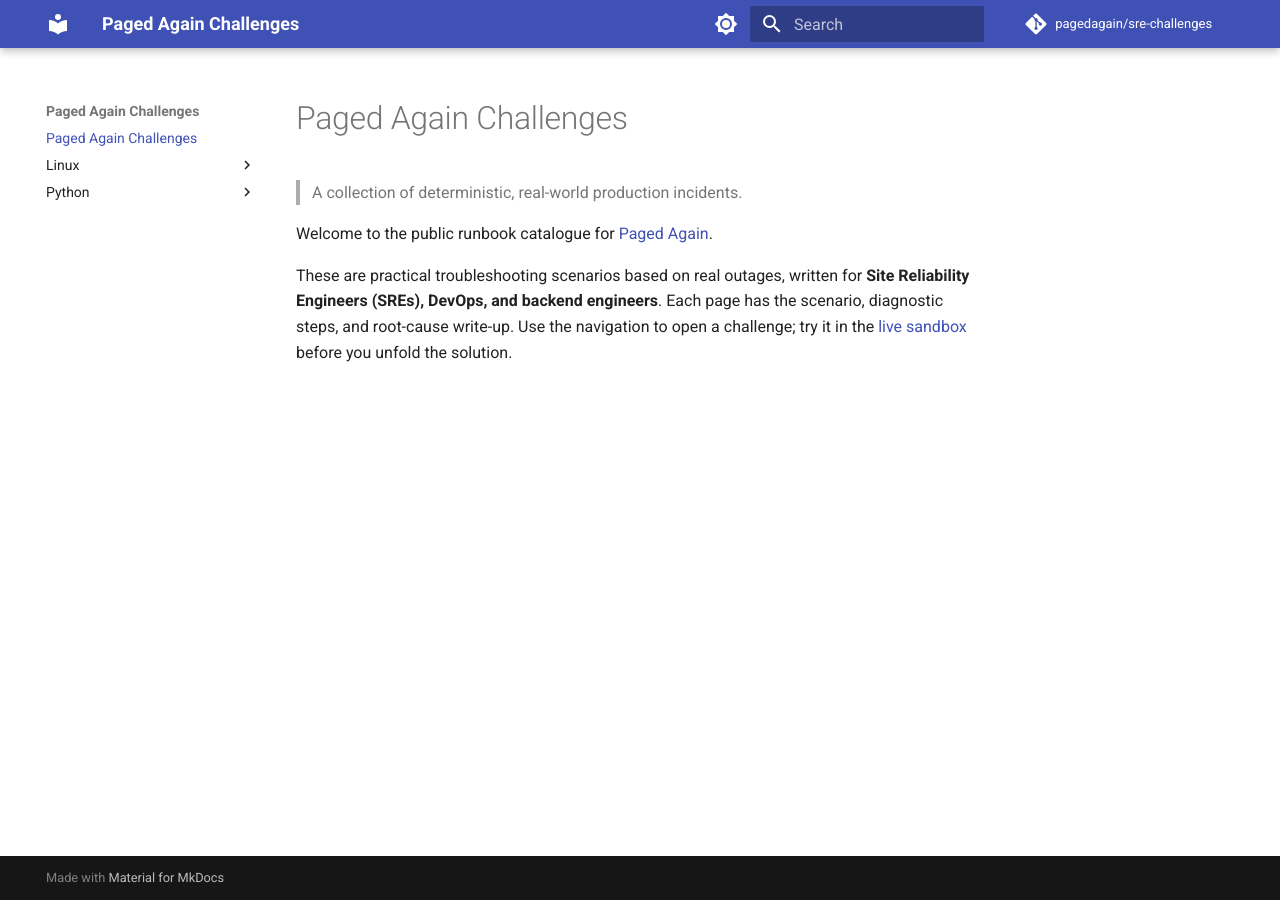
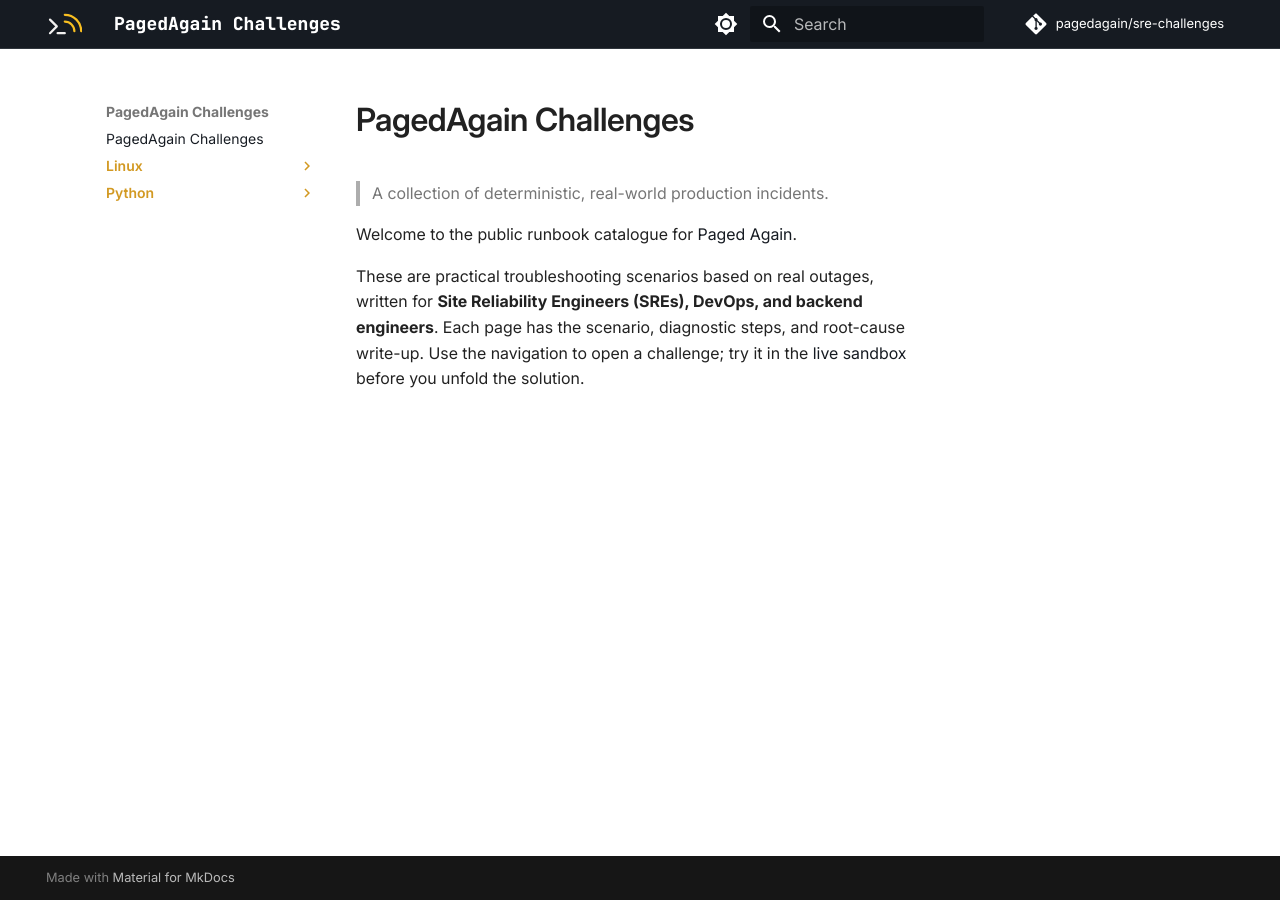
Before and after one commit to pagedagain/sre-challenges, an MkDocs documentation site: the page built from docs/index.md, in a window 1280 px wide. Built offline with MkDocs 1.6.1 and Material for MkDocs 9.7.7, drawn with Linux system fonts in a browser that asks for light colours; comment, search, counter and statistics services are not loaded.

Commit message:
Use the handbook header, logo, and fonts on the challenges site.

```diff
--- a/docs/index.md
+++ b/docs/index.md
@@ -1,4 +1,4 @@
-# Paged Again Challenges
+# PagedAgain Challenges
 
 > A collection of deterministic, real-world production incidents.
 
--- a/docs/stylesheets/extra.css
+++ b/docs/stylesheets/extra.css
@@ -1,34 +1,191 @@
+@font-face {
+  font-family: "Inter";
+  src: url("../assets/fonts/Inter-Variable.woff2") format("woff2");
+  font-weight: 100 900;
+  font-style: normal;
+  font-display: swap;
+}
+
+@font-face {
+  font-family: "JetBrains Mono";
+  src: url("../assets/fonts/JetBrainsMono-Variable.woff2") format("woff2");
+  font-weight: 100 800;
+  font-style: normal;
+  font-display: swap;
+}
+
+:root {
+  --pa-bg: #0d1117;
+  --pa-bg-elevated: #161b22;
+  --pa-bg-hover: #1c2128;
+  --pa-border: #30363d;
+  --pa-text: #c9d1d9;
+  --pa-text-muted: #8b949e;
+  --pa-heading: #e6edf3;
+  --pa-primary: #58a6ff;
+  --pa-primary-hover: #79c0ff;
+  --pa-warning: #d29922;
+  --md-text-font: "Inter", system-ui, -apple-system, sans-serif;
+  --md-code-font: "JetBrains Mono", "Cascadia Code", monospace;
+  --md-primary-fg-color: #161b22;
+  --md-primary-fg-color--light: #30363d;
+  --md-primary-fg-color--dark: #0d1117;
+  --md-accent-fg-color: #0969da;
+}
+
+body[data-md-color-primary] {
+  --md-primary-fg-color: #161b22;
+  --md-primary-fg-color--light: #30363d;
+  --md-primary-fg-color--dark: #0d1117;
+}
+
+body[data-md-color-accent] {
+  --md-accent-fg-color: #0969da;
+}
+
+[data-md-color-scheme="slate"] {
+  --md-default-bg-color: var(--pa-bg);
+  --md-default-fg-color: var(--pa-text);
+  --md-default-fg-color--light: var(--pa-text-muted);
+  --md-default-fg-color--lighter: #6e7681;
+  --md-default-fg-color--lightest: var(--pa-border);
+  --md-code-bg-color: var(--pa-bg-elevated);
+  --md-code-fg-color: var(--pa-text);
+  --md-typeset-a-color: var(--pa-primary);
+  --md-accent-fg-color: var(--pa-primary-hover);
+}
+
+.md-header,
+.md-tabs {
+  background: var(--pa-bg-elevated);
+  border-bottom: 1px solid var(--pa-border);
+  box-shadow: none;
+}
+
+.md-header__title {
+  font-family: var(--md-code-font);
+  font-weight: 600;
+}
+
+.md-logo img {
+  width: 2rem;
+  height: 1.35rem;
+  object-fit: contain;
+}
+
+.md-main__inner {
+  max-width: 1100px;
+}
+
+.md-typeset h1,
+.md-typeset h2,
+.md-typeset h3 {
+  color: var(--md-default-fg-color);
+  font-weight: 600;
+  letter-spacing: -0.01em;
+}
+
+.md-typeset h2 {
+  padding-bottom: 0.35rem;
+  border-bottom: 1px solid var(--md-default-fg-color--lightest);
+}
+
+.md-typeset code,
+.md-typeset pre,
+.md-search-result__meta {
+  font-family: var(--md-code-font);
+}
+
+.md-typeset table:not([class]) {
+  border: 1px solid var(--md-default-fg-color--lightest);
+  border-radius: 0;
+  box-shadow: none;
+}
+
+.md-typeset table:not([class]) th {
+  background: color-mix(in srgb, var(--md-primary-fg-color) 80%, var(--md-default-bg-color));
+}
+
+.md-typeset table:not([class]) td,
+.md-typeset table:not([class]) th {
+  border-top: 1px solid var(--md-default-fg-color--lightest);
+}
+
+.md-typeset .highlight,
+.md-typeset details,
+.md-typeset .admonition,
+.md-typeset .md-button {
+  border-radius: 0;
+  box-shadow: none;
+}
+
+.md-typeset .md-button {
+  border-width: 1px;
+}
+
+.md-typeset .md-button--primary {
+  background: transparent;
+  border-color: var(--md-typeset-a-color);
+  color: var(--md-typeset-a-color);
+}
+
+.md-typeset .md-button--primary:hover {
+  background: var(--md-typeset-a-color);
+  color: var(--md-default-bg-color);
+}
+
 .challenge-cta {
   margin: 1.25rem 0 0.5rem;
   padding: 1.1rem 1.25rem 1.25rem;
-  border: 1px solid var(--md-primary-fg-color--light, #7e56c2);
-  border-radius: 0.5rem;
-  background: color-mix(in srgb, var(--md-primary-fg-color) 12%, var(--md-default-bg-color));
+  border: 1px solid var(--md-default-fg-color--lightest);
+  border-left: 3px solid var(--md-typeset-a-color);
+  background: color-mix(in srgb, var(--md-typeset-a-color) 8%, var(--md-default-bg-color));
 }
 
-.challenge-cta p {
+.challenge-cta p:first-child {
   margin-top: 0;
 }
 
 .challenge-cta .md-button {
-  margin: 0.75rem 0 0;
+  display: inline-block;
+  margin: 0.5rem 0.5rem 0 0;
+  background: transparent;
+  border: 1px solid var(--md-typeset-a-color);
+  color: var(--md-typeset-a-color);
+}
+
+.challenge-cta .md-button:hover {
+  background: var(--md-typeset-a-color);
+  border-color: var(--md-typeset-a-color);
+  color: #ffffff;
+}
+
+.challenge-cta .md-button--primary {
+  background: var(--md-typeset-a-color);
+  border-color: var(--md-typeset-a-color);
+  color: #ffffff;
+}
+
+.challenge-cta .md-button--primary:hover {
+  background: var(--md-accent-fg-color);
+  border-color: var(--md-accent-fg-color);
+  color: #ffffff;
 }
 
 .md-typeset a.star-cta {
   display: block;
   margin: 2rem 0 0.75rem;
   padding: 0.85rem 1.15rem;
-  border: 1px dashed color-mix(in srgb, #c9a227 65%, var(--md-default-fg-color));
-  border-radius: 0.5rem;
+  border: 1px dashed color-mix(in srgb, var(--pa-warning) 65%, var(--md-default-fg-color));
   text-align: center;
-  background: color-mix(in srgb, #c9a227 10%, var(--md-default-bg-color));
+  background: color-mix(in srgb, var(--pa-warning) 9%, var(--md-default-bg-color));
   color: inherit;
   text-decoration: none;
 }
 
 .md-typeset a.star-cta .star-cta-link {
+  color: var(--md-typeset-a-color);
   font-weight: 600;
-  color: var(--md-typeset-a-color);
 }
 
 .md-typeset a.star-cta:hover {
@@ -37,5 +194,22 @@
 }
 
 .md-typeset a.star-cta:hover .star-cta-link {
+  color: var(--md-accent-fg-color);
   text-decoration: underline;
 }
+
+.md-sidebar--primary .md-nav__item--nested > .md-nav__link,
+.md-sidebar--primary .md-nav__item--section > .md-nav__link {
+  color: var(--pa-warning);
+  font-weight: 600;
+}
+
+.md-nav__link--active,
+.md-typeset a:hover {
+  color: var(--md-accent-fg-color);
+}
+
+*:focus-visible {
+  outline: 2px solid var(--md-accent-fg-color);
+  outline-offset: 2px;
+}
--- a/mkdocs.yml
+++ b/mkdocs.yml
@@ -1,4 +1,4 @@
-site_name: Paged Again Challenges
+site_name: PagedAgain Challenges
 site_description: Real-world SRE and Linux production incidents.
 site_url: https://challenges.pagedagain.com
 repo_url: https://github.com/pagedagain/sre-challenges
@@ -6,6 +6,9 @@ repo_name: pagedagain/sre-challenges
 theme:
   name: material
   custom_dir: overrides
+  logo: assets/logo.svg
+  favicon: assets/favicon.ico
+  font: false
   palette:
     # Palette toggle for light mode
     - media: "(prefers-color-scheme: light)"
```
Also changed, not shown: docs/assets/favicon.ico (added), docs/assets/fonts/Inter-Variable.woff2 (added), docs/assets/fonts/JetBrainsMono-Variable.woff2 (added), docs/assets/logo.svg (added).
